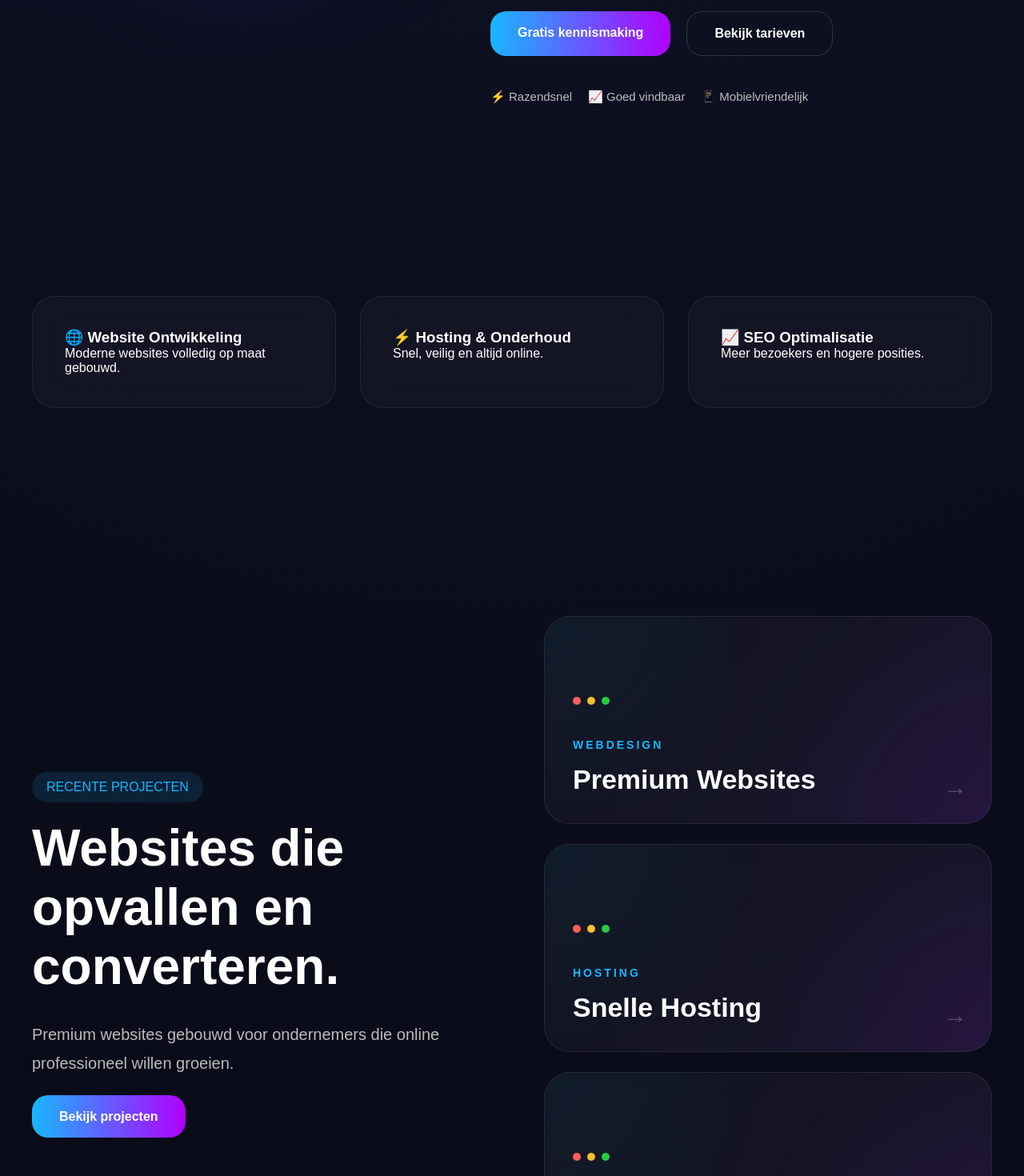
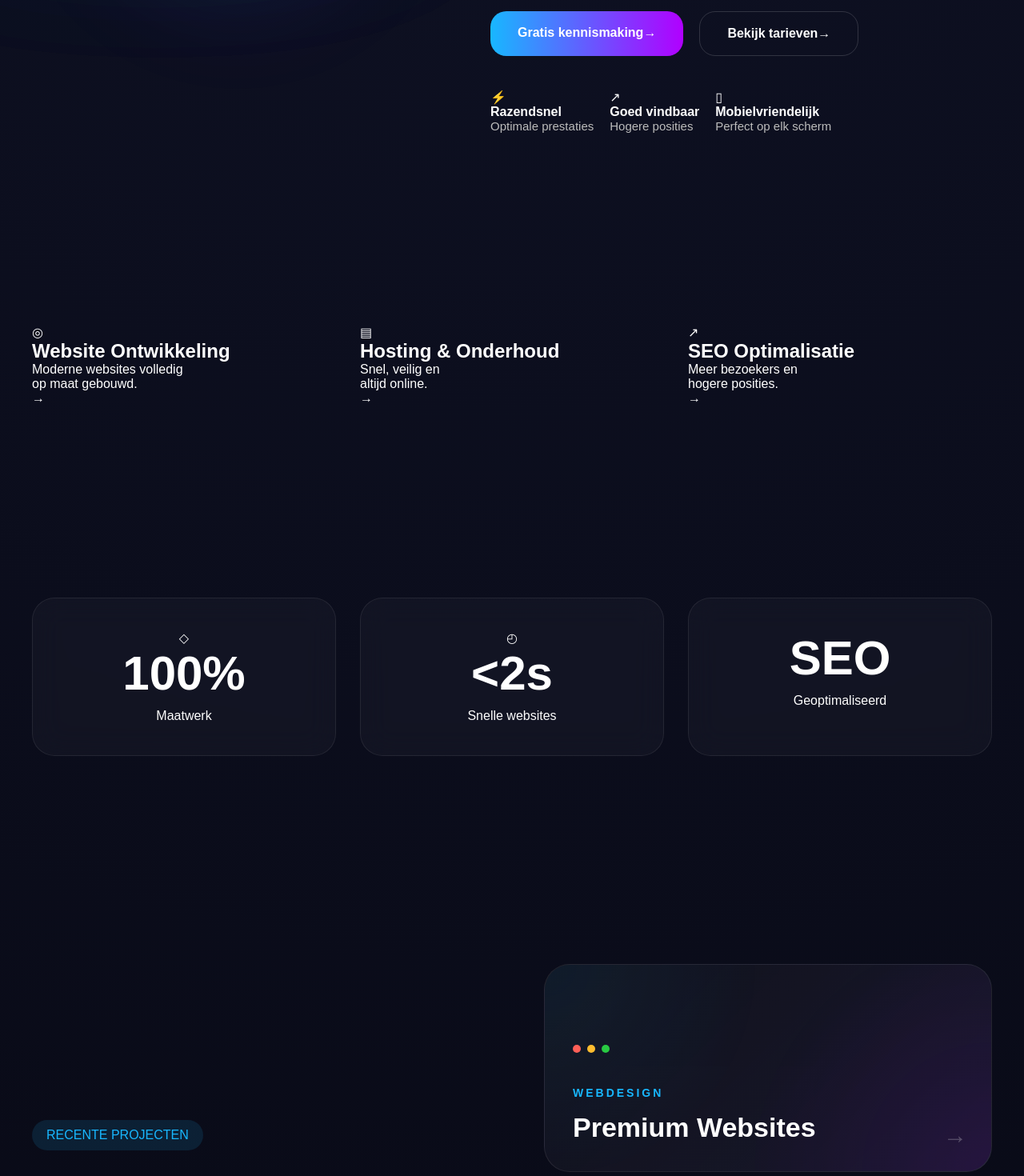
Before and after one commit to djdigitaldev-code/djdigital-website, a Next.js app: page / in a window 1280 px wide. Shown: the part 700-2170 px from the top of the page at 80% size. Built offline with nearby package versions, Linux system fonts and the light colour scheme.

Commit message:
home page

```diff
--- a/app/page.jsx
+++ b/app/page.jsx
@@ -5,26 +5,33 @@ import Image from "next/image";
 
 export default function Home() {
   return (
-    <>
+    <main className="home-page">
 
+      {/* =========================
+          HERO
+      ========================= */}
       <section className="hero">
 
-        <div className="hero-glow"></div>
+        <div className="hero-glow hero-glow-left" />
+        <div className="hero-glow hero-glow-right" />
 
         <div className="hero-grid">
 
+          {/* LOGO */}
           <div className="hero-left">
-
+            <div className="hero-logo-wrap">
               <Image
                 src="/logo.png"
-  alt="DJ Digital"
+                alt="DJ Digital - Web Development"
                 width={637}
                 height={392}
                 className="hero-logo"
                 priority
               />
             </div>
+          </div>
 
+          {/* HERO CONTENT */}
           <div className="hero-right">
 
             <span className="hero-tag">
@@ -32,88 +39,190 @@ export default function Home() {
             </span>
 
             <h1>
-    Websites die <br />
-    <span>ondernemers laten groeien.</span>
+              Websites die
+              <span>
+                ondernemers
+                <br />
+                laten groeien.
+              </span>
             </h1>
 
             <p className="subtitle">
-Professionele websites die niet alleen mooi zijn, maar ook razendsnel laden, goed gevonden worden in Google en bezoekers omzetten in klanten.
+              Professionele websites die niet alleen mooi zijn, maar ook
+              razendsnel laden, goed gevonden worden in Google en bezoekers
+              omzetten in klanten.
             </p>
 
             <div className="hero-buttons">
-
-    <Link
-      href="/contact"
-      className="button"
-    >
+              <Link href="/contact" className="button">
                 Gratis kennismaking
+                <span className="button-arrow">→</span>
               </Link>
 
-    <Link
-      href="/tarieven"
-      className="button secondary"
-    >
+              <Link href="/tarieven" className="button secondary">
                 Bekijk tarieven
+                <span className="button-arrow">→</span>
               </Link>
+            </div>
+
+            {/* HERO FEATURES */}
+            <div className="hero-features">
+
+              <div className="hero-feature">
+                <div className="feature-icon feature-icon-speed">
+                  ⚡
+                </div>
+
+                <div>
+                  <strong>Razendsnel</strong>
+                  <span>Optimale prestaties</span>
+                </div>
+              </div>
+
+              <div className="hero-feature">
+                <div className="feature-icon">
+                  ↗
+                </div>
+
+                <div>
+                  <strong>Goed vindbaar</strong>
+                  <span>Hogere posities</span>
+                </div>
+              </div>
+
+              <div className="hero-feature">
+                <div className="feature-icon">
+                  ▯
+                </div>
+
+                <div>
+                  <strong>Mobielvriendelijk</strong>
+                  <span>Perfect op elk scherm</span>
+                </div>
+              </div>
 
             </div>
 
-  <div className="hero-features">
+          </div>
+        </div>
+      </section>
 
-    <span>⚡ Razendsnel</span>
 
-    <span>📈 Goed vindbaar</span>
+      {/* =========================
+          SERVICES
+      ========================= */}
+      <section className="services-preview">
 
-    <span>📱 Mobielvriendelijk</span>
+        <Link href="/diensten" className="service-card">
+
+          <div className="service-icon">
+            ◎
+          </div>
+
+          <div className="service-card-content">
+            <h2>Website Ontwikkeling</h2>
+            <p>
+              Moderne websites volledig
+              <br />
+              op maat gebouwd.
+            </p>
+          </div>
+
+          <span className="service-arrow">→</span>
+
+        </Link>
+
+
+        <Link href="/diensten" className="service-card">
+
+          <div className="service-icon">
+            ▤
+          </div>
+
+          <div className="service-card-content">
+            <h2>Hosting &amp; Onderhoud</h2>
+            <p>
+              Snel, veilig en
+              <br />
+              altijd online.
+            </p>
+          </div>
+
+          <span className="service-arrow">→</span>
+
+        </Link>
+
+
+        <Link href="/diensten" className="service-card">
+
+          <div className="service-icon">
+            ↗
+          </div>
+
+          <div className="service-card-content">
+            <h2>SEO Optimalisatie</h2>
+            <p>
+              Meer bezoekers en
+              <br />
+              hogere posities.
+            </p>
+          </div>
+
+          <span className="service-arrow">→</span>
+
+        </Link>
+
+      </section>
+
+
+      {/* =========================
+          STATS
+      ========================= */}
+      <section className="stats">
+
+        <div className="stat-card">
+
+          <div className="stat-icon">
+            ◇
+          </div>
+
+          <div className="stat-content">
+            <h2>100%</h2>
+            <span>Maatwerk</span>
+          </div>
 
         </div>
 
+
+        <div className="stat-card">
+
+          <div className="stat-icon">
+            ◴
+          </div>
+
+          <div className="stat-content">
+            <h2>&lt;2s</h2>
+            <span>Snelle websites</span>
+          </div>
+
+        </div>
+
+
+        <div className="stat-card">
+
+          <div className="stat-content stat-seo">
+            <h2>SEO</h2>
+            <span>Geoptimaliseerd</span>
           </div>
 
         </div>
 
       </section>
 
-      <section className="services-preview">
 
-        <div className="glass-card">
-
-          <h3>
-            🌐 Website Ontwikkeling
-          </h3>
-
-          <p>
-            Moderne websites volledig op maat gebouwd.
-          </p>
-
-        </div>
-
-        <div className="glass-card">
-
-          <h3>
-            ⚡ Hosting & Onderhoud
-          </h3>
-
-          <p>
-            Snel, veilig en altijd online.
-          </p>
-
-        </div>
-
-        <div className="glass-card">
-
-          <h3>
-            📈 SEO Optimalisatie
-          </h3>
-
-          <p>
-            Meer bezoekers en hogere posities.
-          </p>
-
-        </div>
-
-      </section>
-
+      {/* =========================
+          PROJECTEN
+      ========================= */}
       <section className="portfolio-preview">
 
         <div className="portfolio-text">
@@ -124,46 +233,36 @@ Professionele websites die niet alleen mooi zijn, maar ook razendsnel laden, goe
 
           <h2>
             Websites die
+            <br />
             opvallen en converteren.
           </h2>
 
           <p>
-
-      Premium websites gebouwd
-      voor ondernemers die online
+            Premium websites gebouwd voor ondernemers die online
             professioneel willen groeien.
-
           </p>
 
-    <Link
-      href="/projecten"
-      className="button"
-    >
+          <Link href="/projecten" className="button">
             Bekijk projecten
+            <span className="button-arrow">→</span>
           </Link>
 
         </div>
 
+
         <div className="portfolio-grid">
 
-  <Link
-href="/projecten"
-className="project-card"
->
+          <Link href="/projecten" className="project-card">
 
             <div className="project-overlay">
 
               <div className="browser-bar">
-
-    <span></span>
-    <span></span>
-    <span></span>
-
+                <span />
+                <span />
+                <span />
               </div>
 
-  <span>
-    WEBDESIGN
-  </span>
+              <span>WEBDESIGN</span>
 
               <h3>
                 Premium Websites
@@ -173,24 +272,18 @@ className="project-card"
 
           </Link>
 
-  <Link
-href="/projecten"
-className="project-card"
->
+
+          <Link href="/projecten" className="project-card">
 
             <div className="project-overlay">
 
               <div className="browser-bar">
-
-    <span></span>
-    <span></span>
-    <span></span>
-
+                <span />
+                <span />
+                <span />
               </div>
 
-  <span>
-    HOSTING
-  </span>
+              <span>HOSTING</span>
 
               <h3>
                 Snelle Hosting
@@ -200,24 +293,18 @@ className="project-card"
 
           </Link>
 
-  <Link
-href="/projecten"
-className="project-card"
->
+
+          <Link href="/projecten" className="project-card">
 
             <div className="project-overlay">
 
               <div className="browser-bar">
-
-    <span></span>
-    <span></span>
-    <span></span>
-
+                <span />
+                <span />
+                <span />
               </div>
 
-  <span>
-    SEO
-  </span>
+              <span>SEO</span>
 
               <h3>
                 Meer Vindbaarheid
@@ -231,74 +318,76 @@ className="project-card"
 
       </section>
 
-      <section className="stats">
 
-        <div className="stat-card">
-          <h2>100%</h2>
-          <span>Maatwerk</span>
-        </div>
-
-        <div className="stat-card">
-          <h2>&lt;2s</h2>
-          <span>Snelle websites</span>
-        </div>
-
-        <div className="stat-card">
-          <h2>SEO</h2>
-          <span>Geoptimaliseerd</span>
-        </div>
-
-      </section>
-
+      {/* =========================
+          ABOUT
+      ========================= */}
       <section className="about-preview">
 
         <div className="about-left">
 
+          <span className="section-tag">
+            DJ DIGITAL
+          </span>
+
           <h2>
             Websites die sneller laden,
-            beter gevonden worden
-            en professioneel uitstralen.
+            beter gevonden worden en
+            professioneel uitstralen.
           </h2>
 
           <p>
-            DJ Digital bouwt moderne websites
-            voor ondernemers die meer online
-            resultaat willen behalen.
-
-            Geen standaard templates —
-            volledig maatwerk.
+            DJ Digital bouwt moderne websites voor ondernemers die meer online
+            resultaat willen behalen. Geen standaard templates — volledig
+            maatwerk.
           </p>
 
-          <Link
-            href="/contact"
-            className="button"
-          >
+          <Link href="/contact" className="button">
             Start jouw website
+            <span className="button-arrow">→</span>
           </Link>
 
         </div>
 
+
         <div className="about-right">
 
           <div className="feature">
-            ⚡ Snelle prestaties
+            <span>⚡</span>
+            <div>
+              <strong>Snelle prestaties</strong>
+              <small>Geoptimaliseerd voor snelheid</small>
+            </div>
           </div>
 
           <div className="feature">
-            🔒 Veilige hosting
+            <span>🔒</span>
+            <div>
+              <strong>Veilige hosting</strong>
+              <small>Betrouwbaar en veilig online</small>
+            </div>
           </div>
 
           <div className="feature">
-            📈 Hogere vindbaarheid
+            <span>📈</span>
+            <div>
+              <strong>Hogere vindbaarheid</strong>
+              <small>Gebouwd met SEO als basis</small>
+            </div>
           </div>
 
           <div className="feature">
-            💎 Premium design
+            <span>💎</span>
+            <div>
+              <strong>Premium design</strong>
+              <small>Uniek ontwerp voor jouw bedrijf</small>
+            </div>
           </div>
 
         </div>
 
       </section>
-    </>
+
+    </main>
   );
 }
```
Lines whose indentation alone changed are shown as unchanged.
